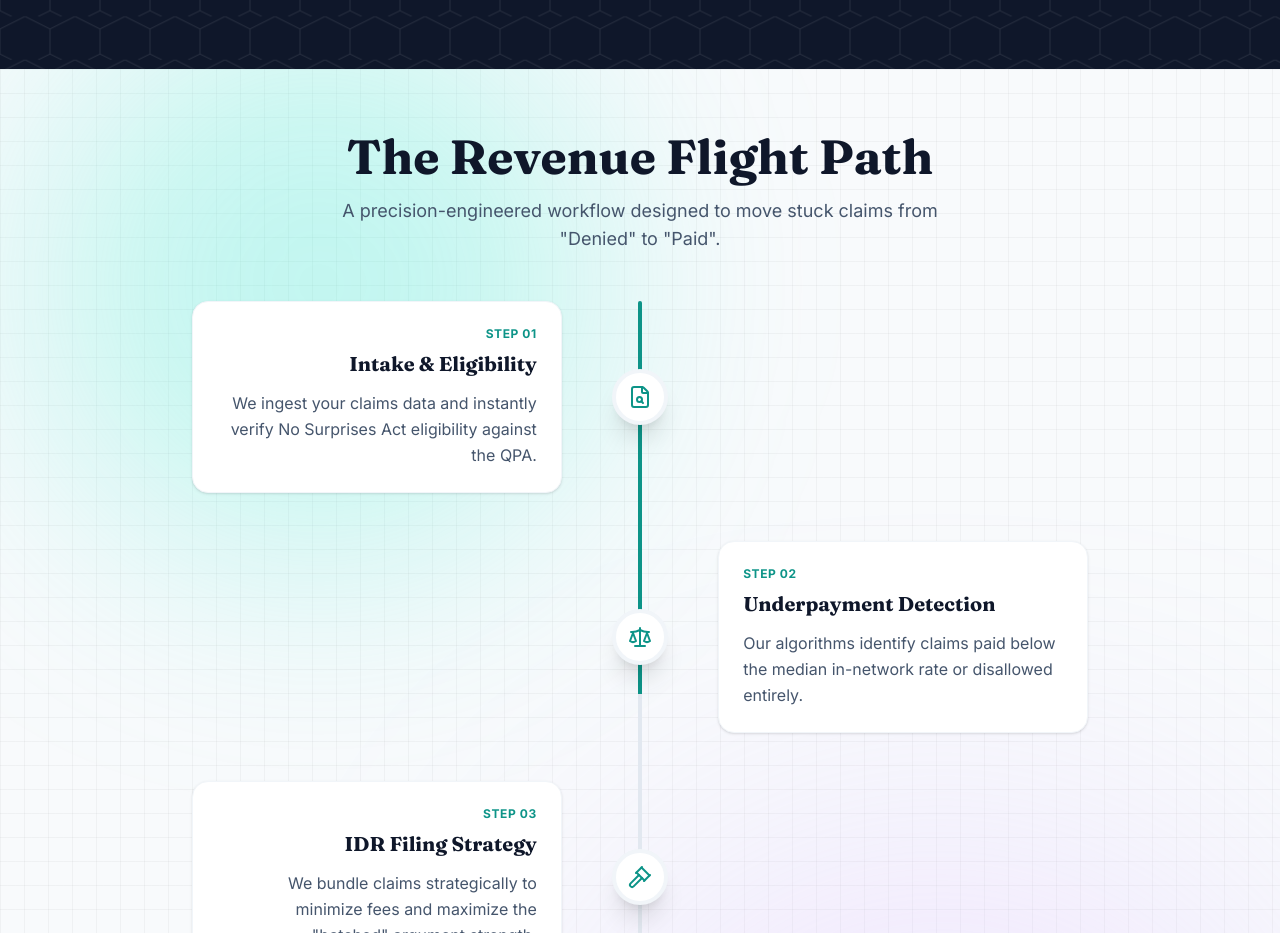
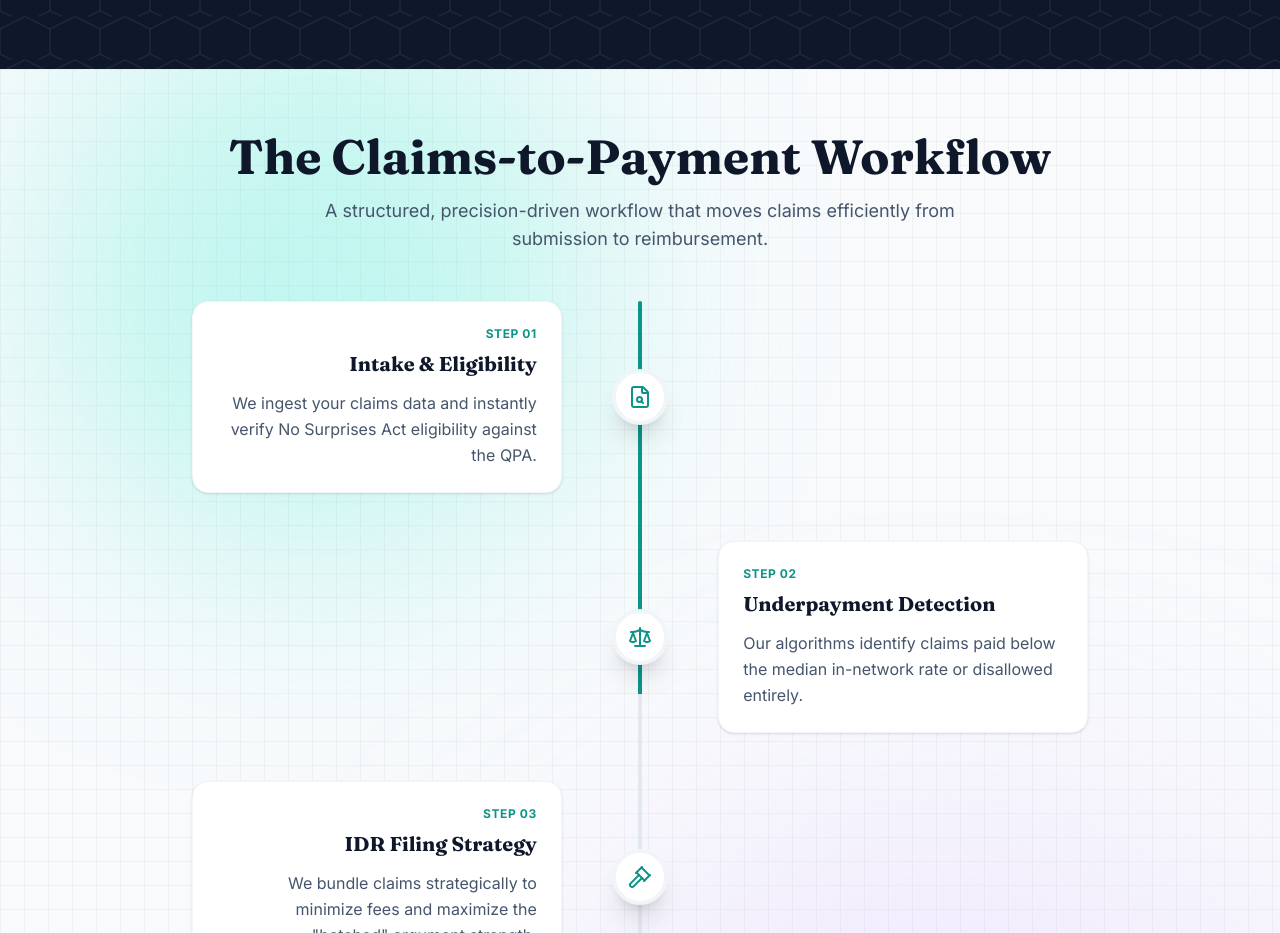
Before and after one commit to bperry129/JC-ARB, a Next.js app: page / in a window 1280 px wide. Shown: the part 3660-4593 px from the top of the page. Built offline with nearby package versions, Linux system fonts and the light colour scheme.

Commit message:
Update FlightPath section title and description to Claims-to-Payment Workflow

```diff
--- a/src/components/sections/FlightPath.tsx
+++ b/src/components/sections/FlightPath.tsx
@@ -89,9 +89,9 @@ export function FlightPath() {
 
       <div className="relative z-10 max-w-7xl mx-auto px-4 sm:px-6 lg:px-8">
         <div className="text-center mb-12">
-           <h2 className="text-3xl md:text-5xl font-bold font-fraunces text-midnight-slate mb-4">The Revenue Flight Path</h2>
+           <h2 className="text-3xl md:text-5xl font-bold font-fraunces text-midnight-slate mb-4">The Claims-to-Payment Workflow</h2>
            <p className="text-slate-600 max-w-2xl mx-auto text-lg">
-             A precision-engineered workflow designed to move stuck claims from "Denied" to "Paid".
+             A structured, precision-driven workflow that moves claims efficiently from submission to reimbursement.
            </p>
         </div>
 
```
